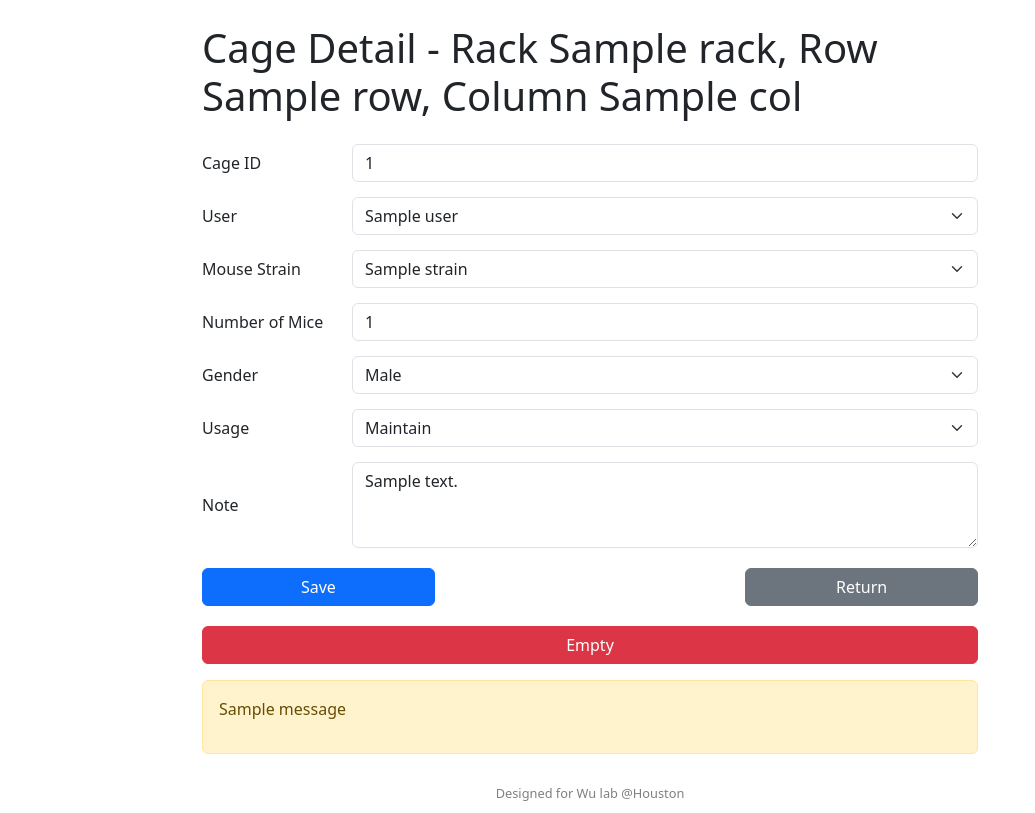
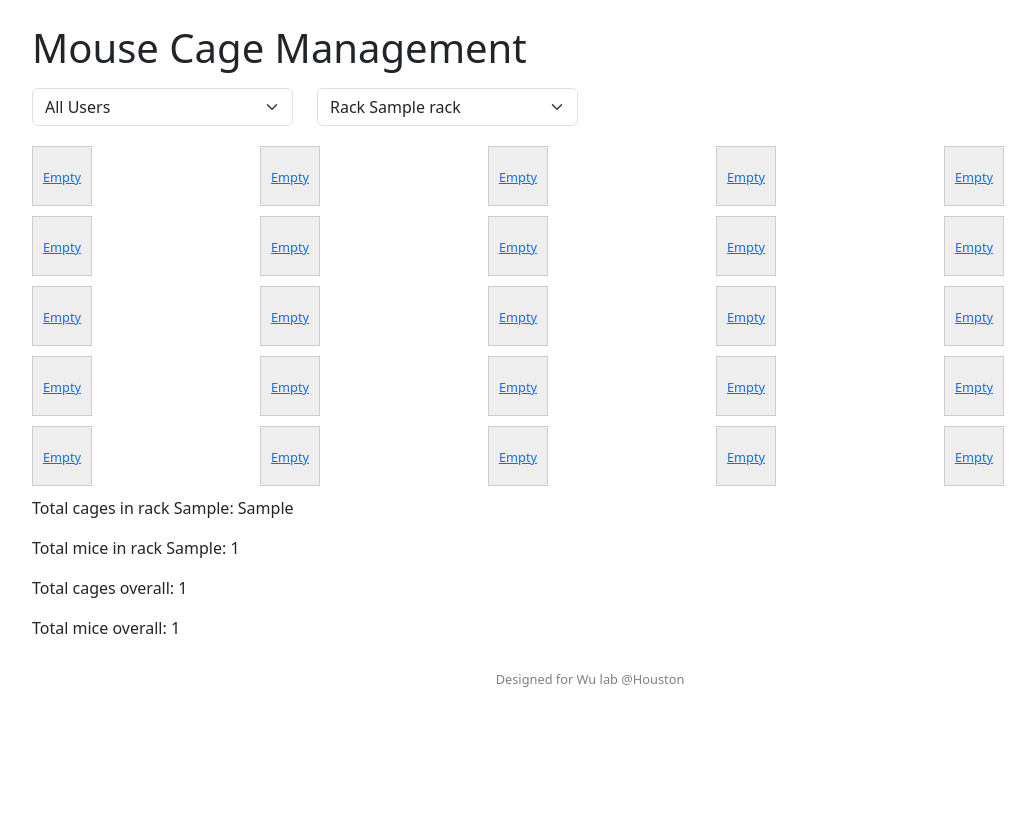
Before and after one commit to KoichiroHaruwaka/Cage_management_flask, a Python web app: template templates/index.html in a window 1280 px wide. Shown: the whole page, without its empty margins (50-1085 px from the left). After the commit the page ends 687 px from the top, so only its background shows below. Run offline with Jinja, Linux system fonts and the light colour scheme; the template is opened without the code that fills it: most values are stand-ins (such as "Sample title", 1, 10 or a date in 2020); one stand-in notice (Sample message) is shown.

Commit message:
Update index.html

```diff
--- a/templates/index.html
+++ b/templates/index.html
@@ -2,7 +2,7 @@
 <html lang="ja">
 <head>
     <meta charset="UTF-8">
-    <title>Cage Detail</title>
+    <title>Mouse Cage Management</title>
     <!-- Bootstrap CSS -->
     <link href="https://cdn.jsdelivr.net/npm/bootstrap@5.3.0/dist/css/bootstrap.min.css" rel="stylesheet">
     <style>
@@ -13,142 +13,100 @@
             margin-top: 30px;
             margin-bottom: 10px;
         }
-        .container {
-            max-width: 800px;
-        }
-        /* フォームのラベルとフィールドを横並びに */
-        .form-group {
-            display: flex;
-            align-items: center;
-            margin-bottom: 15px;
-        }
-        .form-group label {
-            width: 150px;
-            margin-bottom: 0;
-        }
-        .form-group .form-control,
-        .form-group .form-select {
-            flex: 1;
-        }
-        /* ボタンの配置 */
-        .button-row {
-            display: flex;
-            justify-content: space-between;
-            align-items: center;
+        .rack {
             margin-top: 20px;
         }
-        /* ボタンの幅を揃える */
-        .button-row button,
-        .button-row a {
-            width: 30%;
+        .rack .row {
+            margin-bottom: 10px;
+        }
+        .cage {
+            width: 60px;
+            height: 60px;
+            border: 1px solid #ccc;
+            text-align: center;
+            vertical-align: middle;
+            line-height: 60px;
+            cursor: pointer;
+            display: inline-block;
+        }
+        .cage.filled {
+            background-color: #f0ad4e;
+        }
+        .cage.empty {
+            background-color: #eee;
+        }
+        .cage.selected {
+            outline: 3px solid #5bc0de;
+        }
+        .cage-label {
+            font-size: 0.8rem;
         }
     </style>
 </head>
 <body>
-    <div class="container mt-4">
-        <h1 class="mb-4">Cage Detail - Rack {{ rack }}, Row {{ row }}, Column {{ col }}</h1>
+    <div class="container">
+        <h1 class="mt-4">Mouse Cage Management</h1>
 
-        <!-- Save ボタンと Return ボタンを含むフォーム -->
-        <form method="post" action="">
-            {{ csrf_token() }}
-            <div class="form-group">
-                <label for="cage_id" class="form-label">Cage ID</label>
-                <input type="text" id="cage_id" name="cage_id" class="form-control" value="{{ cage_info['cage_id'] }}">
-            </div>
-
-            <div class="form-group">
-                <label for="user" class="form-label">User</label>
-                <select id="user" name="user" class="form-select">
+        <!-- ユーザー選択 -->
+        <form method="get" action="" class="mt-3 mb-3">
+            <div class="row">
+                <div class="col-md-3">
+                    <select name="user" class="form-select" onchange="this.form.submit()">
+                        <option value="">All Users</option>
                         {% for user in user_list %}
-                        <option value="{{ user }}" {% if cage_info['user'] == user %}selected{% endif %}>{{ user }}</option>
+                            <option value="{{ user }}" {% if selected_user == user %}selected{% endif %}>{{ user }}</option>
                         {% endfor %}
                     </select>
                 </div>
-
-            <div class="form-group">
-                <label for="strain" class="form-label">Mouse Strain</label>
-                <select id="strain" name="strain" class="form-select">
-                    {% for strain in strain_list %}
-                        <option value="{{ strain }}" {% if cage_info['strain'] == strain %}selected{% endif %}>{{ strain }}</option>
+                <div class="col-md-3">
+                    <select name="rack" class="form-select" onchange="this.form.submit()">
+                        {% for rack in rack_names %}
+                            <option value="{{ rack }}" {% if current_rack == rack %}selected{% endif %}>Rack {{ rack }}</option>
                         {% endfor %}
                     </select>
                 </div>
-
-            <div class="form-group">
-                <label for="count" class="form-label">Number of Mice</label>
-                <input type="number" id="count" name="count" class="form-control" value="{{ cage_info['count'] }}" min="1">
-            </div>
-
-            <div class="form-group">
-                <label for="gender" class="form-label">Gender</label>
-                <select id="gender" name="gender" class="form-select">
-                    <option value="Male" {% if cage_info['gender'] == 'Male' %}selected{% endif %}>Male</option>
-                    <option value="Female" {% if cage_info['gender'] == 'Female' %}selected{% endif %}>Female</option>
-                </select>
-            </div>
-
-            <div class="form-group">
-                <label for="usage" class="form-label">Usage</label>
-                <select id="usage" name="usage" class="form-select" onchange="toggleDOB()">
-                    <option value="Maintain" {% if cage_info['usage'] == 'Maintain' %}selected{% endif %}>Maintain</option>
-                    <option value="Breeding" {% if cage_info['usage'] == 'Breeding' %}selected{% endif %}>Breeding</option>
-                    <option value="Experiment" {% if cage_info['usage'] == 'Experiment' %}selected{% endif %}>Experiment</option>
-                    <option value="New born" {% if cage_info['usage'] == 'New born' %}selected{% endif %}>New born</option>
-                </select>
-            </div>
-
-            <div class="form-group" id="dob_field" style="display: none;">
-                <label for="dob" class="form-label">DOB (MM-DD-YYYY)</label>
-                <input type="text" id="dob" name="dob" class="form-control" value="{{ cage_info.get('dob', '') }}" placeholder="MM-DD-YYYY">
-            </div>
-
-            <div class="form-group">
-                <label for="note" class="form-label">Note</label>
-                <textarea id="note" name="note" class="form-control" rows="3">{{ cage_info.get('note', '') }}</textarea>
-            </div>
-
-            <div class="button-row">
-                <button type="submit" class="btn btn-primary">Save</button>
-                <a href="{{ url_for('index', rack=rack) }}" class="btn btn-secondary">Return</a>
             </div>
         </form>
 
-        <!-- Empty ボタンのフォームは別に配置 -->
-        <form method="post" action="{{ url_for('empty_cage', rack=rack, row=row, col=col) }}" onsubmit="return confirm('Are you sure you want to empty this cage?');" style="margin-top: 20px;">
-            {{ csrf_token() }}
-            <button type="submit" class="btn btn-danger" style="width: 100%;">Empty</button>
-        </form>
-
-        <!-- メッセージの表示 -->
-        {% with messages = get_flashed_messages() %}
-            {% if messages %}
-                <div class="alert alert-warning mt-3">
-                    {% for message in messages %}
-                        <p>{{ message }}</p>
+        <!-- ラック情報の表示 -->
+        <div class="rack">
+            {% for row in range(1, 6) %}
+            <div class="row">
+                {% for col in range(1, 6) %}
+                {% set key = (current_rack, row, col) %}
+                {% set cage = None %}
+                {% for c in cages %}
+                    {% if c['rack'] == current_rack and c['row'] == row and c['col'] == col %}
+                        {% set cage = c %}
+                        {% break %}
+                    {% endif %}
+                {% endfor %}
+                <div class="col">
+                    {% if cage %}
+                    <a href="{{ url_for('cage_detail', rack=current_rack, row=row, col=col) }}" class="cage filled">
+                        <div class="cage-label">{{ cage['cage_id'] }}</div>
+                    </a>
+                    {% else %}
+                    <a href="{{ url_for('cage_detail', rack=current_rack, row=row, col=col) }}" class="cage empty">
+                        <div class="cage-label">Empty</div>
+                    </a>
+                    {% endif %}
+                </div>
                 {% endfor %}
             </div>
-            {% endif %}
-        {% endwith %}
+            {% endfor %}
         </div>
+
+        <!-- 統計情報の表示 -->
+        <p>Total cages in rack {{ current_rack }}: {{ filled_cages }}</p>
+        <p>Total mice in rack {{ current_rack }}: {{ total_mice }}</p>
+        <p>Total cages overall: {{ total_filled_cages }}</p>
+        <p>Total mice overall: {{ total_mice_all }}</p>
 
         <!-- フッター -->
         <footer>
             Designed for Wu lab @Houston
         </footer>
-
-    <!-- スクリプト -->
-    <script>
-        function toggleDOB() {
-            var usage = document.getElementById('usage').value;
-            var dobField = document.getElementById('dob_field');
-            if (usage === 'New born') {
-                dobField.style.display = 'flex';
-            } else {
-                dobField.style.display = 'none';
-            }
-        }
-        // 初期表示
-        toggleDOB();
-    </script>
+    </div>
 </body>
 </html>
```
Lines whose indentation alone changed are shown as unchanged.
